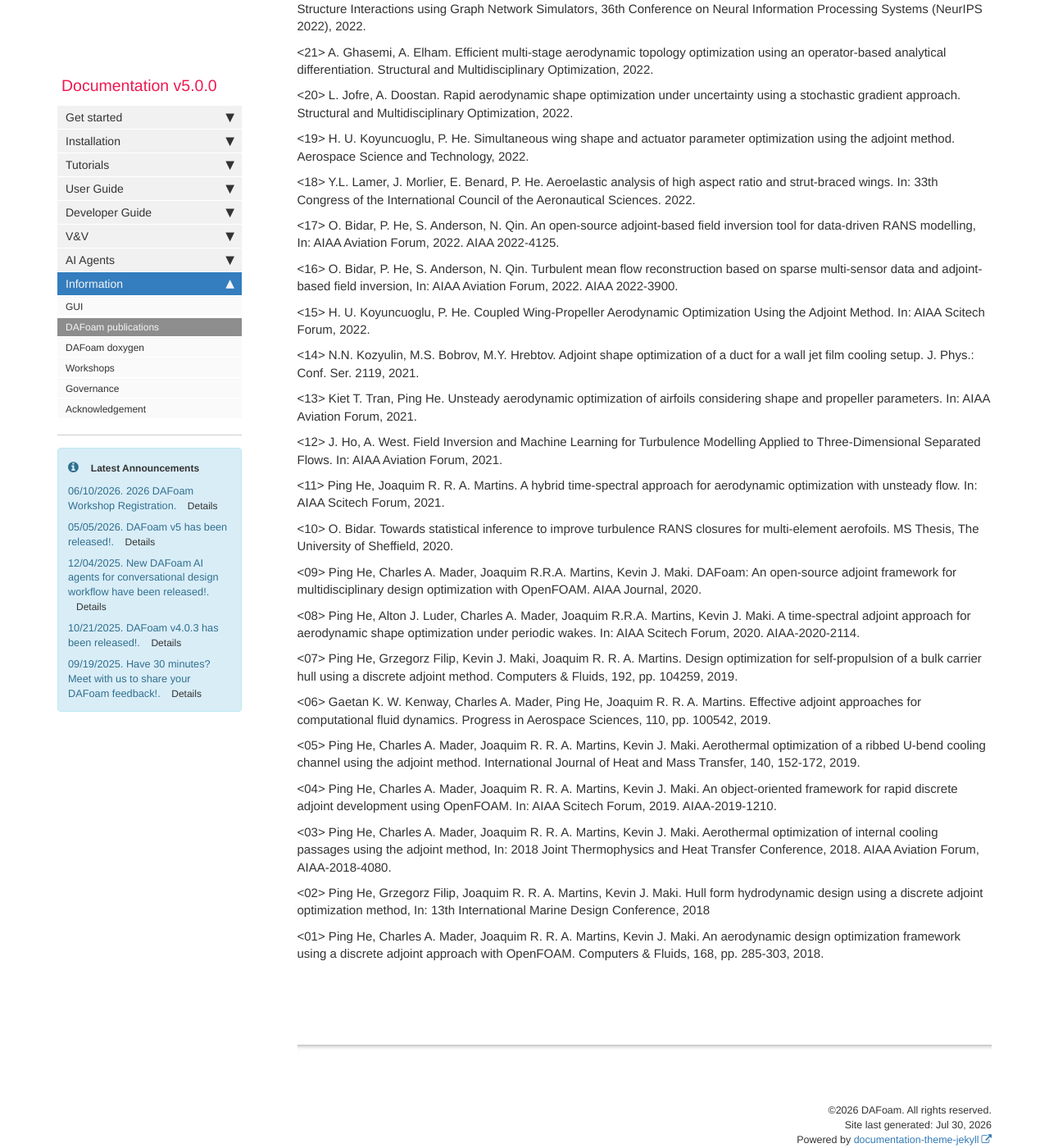
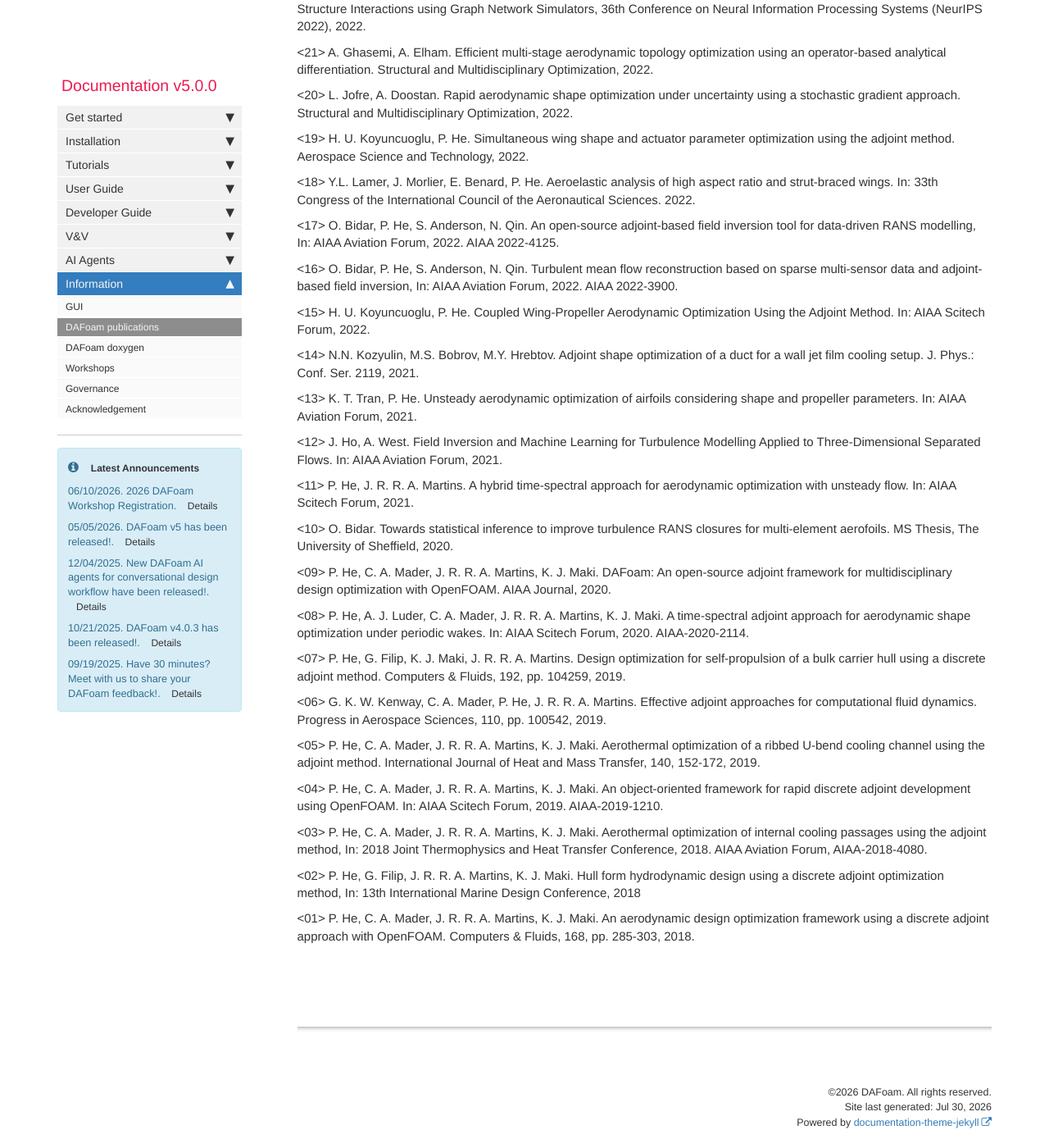
Before and after one commit to DAFoam/DAFoam.github.io, a Jekyll site: the page built from pages/mydoc/mydoc_docs_publications.md, in a window 1280 px wide and 1400 px high, scrolled down 4201 px. Shown: the whole window at 82% size. Built offline with Jekyll 4.4.1, drawn with Linux system fonts in a browser that asks for light colours; comment, search, counter and statistics services are not loaded; after the commit the page ends 5580 px from its top, so only the background shows below that.

Commit message:
content update

```diff
--- a/pages/mydoc/mydoc_docs_publications.md
+++ b/pages/mydoc/mydoc_docs_publications.md
@@ -179,30 +179,30 @@ The following publications explicitly state that DAFoam was used in their studie
 
 <14> N.N. Kozyulin, M.S. Bobrov, M.Y. Hrebtov. Adjoint shape optimization of a duct for a wall jet film cooling setup. J. Phys.: Conf. Ser. 2119, 2021.
 
-<13> Kiet T. Tran, Ping He. Unsteady aerodynamic optimization of airfoils considering shape and propeller parameters. In: AIAA Aviation Forum, 2021.
+<13> K. T. Tran, P. He. Unsteady aerodynamic optimization of airfoils considering shape and propeller parameters. In: AIAA Aviation Forum, 2021.
 
 <12> J. Ho, A. West. Field Inversion and Machine Learning for Turbulence Modelling Applied to Three-Dimensional Separated Flows. In: AIAA Aviation Forum, 2021.
 
-<11> Ping He, Joaquim R. R. A. Martins. A hybrid time-spectral approach for aerodynamic optimization with unsteady flow. In: AIAA Scitech Forum, 2021.
+<11> P. He, J. R. R. A. Martins. A hybrid time-spectral approach for aerodynamic optimization with unsteady flow. In: AIAA Scitech Forum, 2021.
 
 <10> O. Bidar. Towards statistical inference to improve turbulence RANS closures for multi-element aerofoils. MS Thesis, The University of Sheffield, 2020.
 
-<09> Ping He, Charles A. Mader, Joaquim R.R.A. Martins, Kevin J. Maki. DAFoam: An open-source adjoint framework for multidisciplinary design optimization with OpenFOAM. AIAA Journal, 2020.
+<09> P. He, C. A. Mader, J. R. R. A. Martins, K. J. Maki. DAFoam: An open-source adjoint framework for multidisciplinary design optimization with OpenFOAM. AIAA Journal, 2020.
 
-<08> Ping He, Alton J. Luder, Charles A. Mader, Joaquim R.R.A. Martins, Kevin J. Maki. A time-spectral adjoint approach for aerodynamic shape optimization under periodic wakes. In: AIAA Scitech Forum, 2020. AIAA-2020-2114.
+<08> P. He, A. J. Luder, C. A. Mader, J. R. R. A. Martins, K. J. Maki. A time-spectral adjoint approach for aerodynamic shape optimization under periodic wakes. In: AIAA Scitech Forum, 2020. AIAA-2020-2114.
 
-<07> Ping He, Grzegorz Filip, Kevin J. Maki, Joaquim R. R. A. Martins. Design optimization for self-propulsion of a bulk carrier hull using a discrete adjoint method. Computers & Fluids, 192, pp. 104259, 2019.
+<07> P. He, G. Filip, K. J. Maki, J. R. R. A. Martins. Design optimization for self-propulsion of a bulk carrier hull using a discrete adjoint method. Computers & Fluids, 192, pp. 104259, 2019.
 
-<06> Gaetan K. W. Kenway, Charles A. Mader, Ping He, Joaquim R. R. A. Martins. Effective adjoint approaches for computational fluid dynamics. Progress in Aerospace Sciences, 110, pp. 100542, 2019.
+<06> G. K. W. Kenway, C. A. Mader, P. He, J. R. R. A. Martins. Effective adjoint approaches for computational fluid dynamics. Progress in Aerospace Sciences, 110, pp. 100542, 2019.
 
-<05> Ping He, Charles A. Mader, Joaquim R. R. A. Martins, Kevin J. Maki. Aerothermal optimization of a ribbed U-bend cooling channel using the adjoint method. International Journal of Heat and Mass Transfer, 140, 152-172, 2019.
+<05> P. He, C. A. Mader, J. R. R. A. Martins, K. J. Maki. Aerothermal optimization of a ribbed U-bend cooling channel using the adjoint method. International Journal of Heat and Mass Transfer, 140, 152-172, 2019.
 
-<04> Ping He, Charles A. Mader, Joaquim R. R. A. Martins, Kevin J. Maki. An object-oriented framework for rapid discrete adjoint development using OpenFOAM. In: AIAA Scitech Forum, 2019. AIAA-2019-1210.
+<04> P. He, C. A. Mader, J. R. R. A. Martins, K. J. Maki. An object-oriented framework for rapid discrete adjoint development using OpenFOAM. In: AIAA Scitech Forum, 2019. AIAA-2019-1210.
 
-<03> Ping He, Charles A. Mader, Joaquim R. R. A. Martins, Kevin J. Maki. Aerothermal optimization of internal cooling passages using the adjoint method, In: 2018 Joint Thermophysics and Heat Transfer Conference, 2018. AIAA Aviation Forum, AIAA-2018-4080.
+<03> P. He, C. A. Mader, J. R. R. A. Martins, K. J. Maki. Aerothermal optimization of internal cooling passages using the adjoint method, In: 2018 Joint Thermophysics and Heat Transfer Conference, 2018. AIAA Aviation Forum, AIAA-2018-4080.
 
-<02> Ping He, Grzegorz Filip, Joaquim R. R. A. Martins, Kevin J. Maki. Hull form hydrodynamic design using a discrete adjoint optimization method, In: 13th International Marine Design Conference, 2018
+<02> P. He, G. Filip, J. R. R. A. Martins, K. J. Maki. Hull form hydrodynamic design using a discrete adjoint optimization method, In: 13th International Marine Design Conference, 2018
 
-<01> Ping He, Charles A. Mader, Joaquim R. R. A. Martins, Kevin J. Maki. An aerodynamic design optimization framework using a discrete adjoint approach with OpenFOAM. Computers & Fluids, 168, pp. 285-303, 2018.
+<01> P. He, C. A. Mader, J. R. R. A. Martins, K. J. Maki. An aerodynamic design optimization framework using a discrete adjoint approach with OpenFOAM. Computers & Fluids, 168, pp. 285-303, 2018.
 
 {% include links.html %}
```
